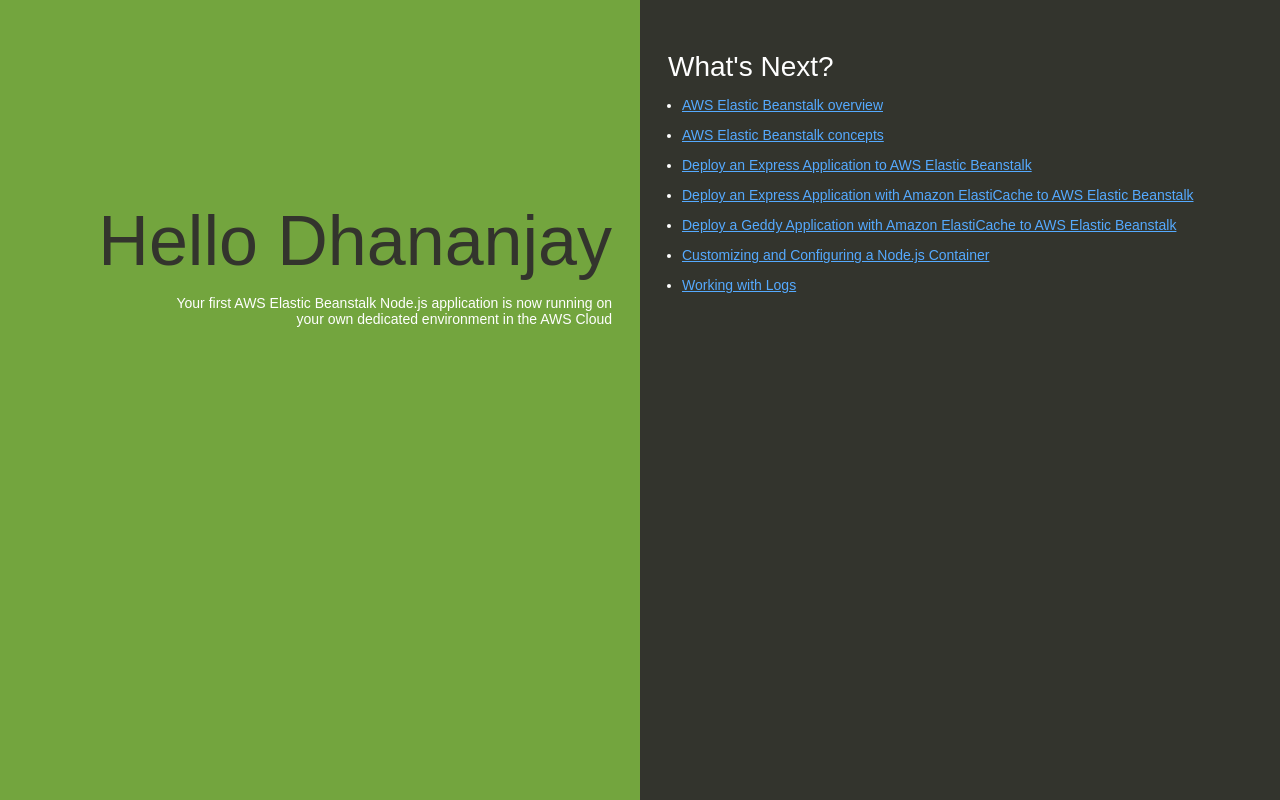
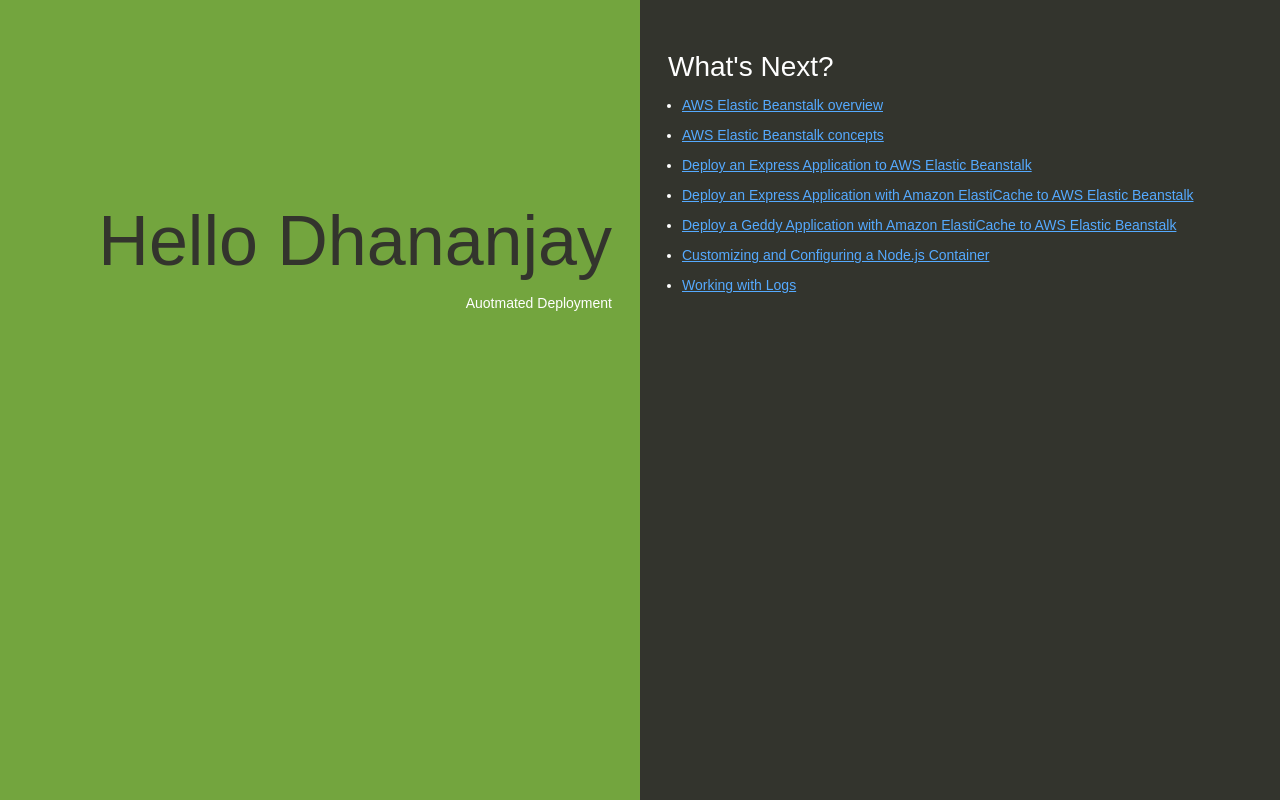
Before and after one commit to dhananjay131982/awsPipeline, a website: page index.html in a window 1280 px wide. Drawn offline with Linux system fonts and the light colour scheme.

Commit message:
version 2

```diff
--- a/index.html
+++ b/index.html
@@ -75,7 +75,7 @@
   <body>
     <div class="textColumn">
       <h1>Hello Dhananjay</h1>
-      <p>Your first AWS Elastic Beanstalk Node.js application is now running on your own dedicated environment in the AWS Cloud</p>
+      <p>Auotmated Deployment</p>
     </div>
     <div class="linksColumn">
       <h2>What's Next?</h2>
```
